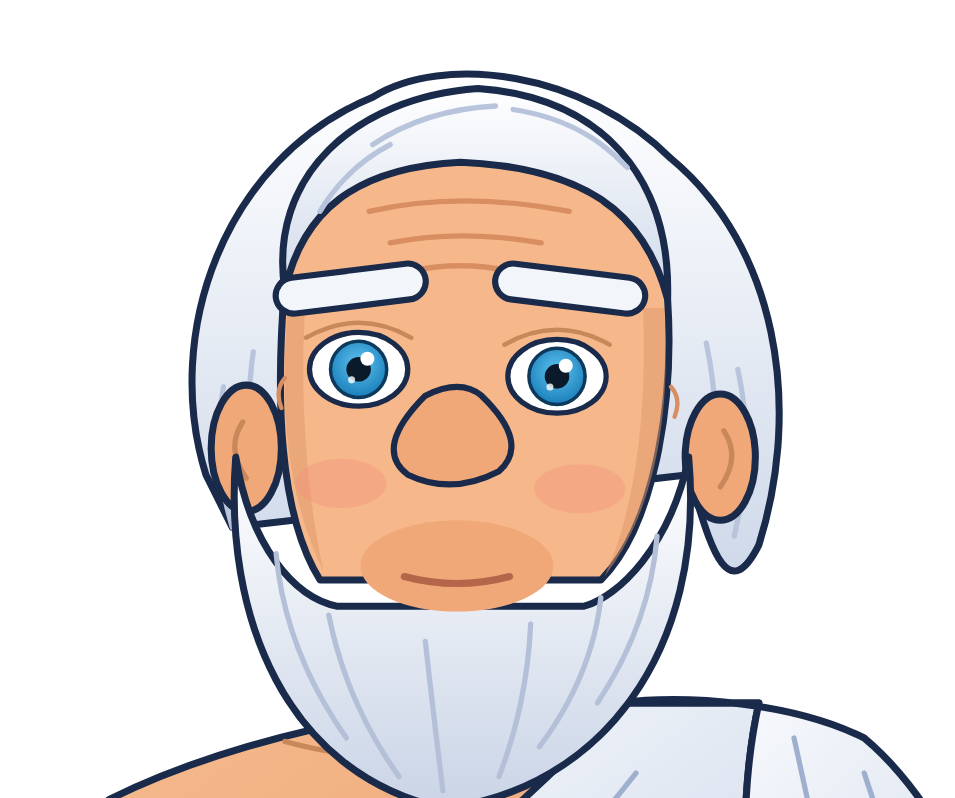
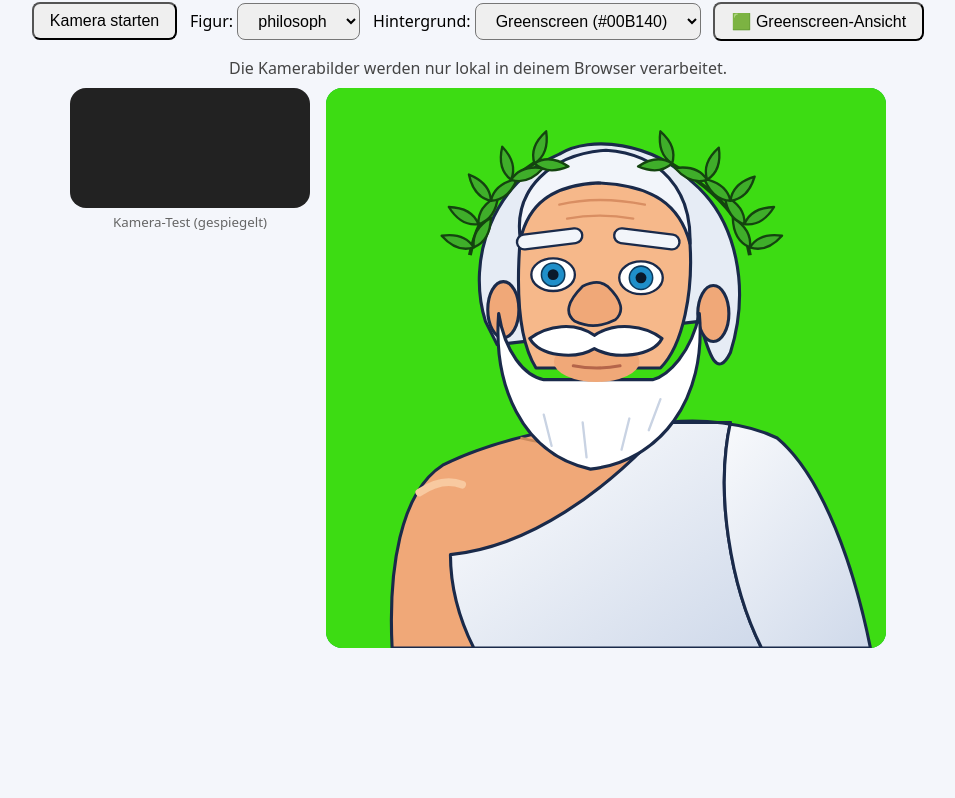
Before and after one commit to gitalm/Face_VirtualCam, a plain HTML site: page index.html in a window 1280 px wide. Shown: the part 60-858 px from the top of the page, without its empty margins (162-1117 px from the left). After the commit the page ends 800 px from the top, so only its background shows below. Drawn offline with Linux system fonts and the light colour scheme; no server answers.

Commit message:
Update index.html

```diff
--- a/index.html
+++ b/index.html
@@ -1,178 +1,328 @@
-<svg xmlns="http://www.w3.org/2000/svg" viewBox="0 0 720 720">
-  <defs>
-    <!-- Lorbeerblatt -->
-    <linearGradient id="leafGrad" x1="0" y1="0" x2="1" y2="0">
-      <stop offset="0" stop-color="#4fc23a"/>
-      <stop offset="1" stop-color="#2a8a1e"/>
-    </linearGradient>
-    <g id="leaf">
-      <path d="M0 0 Q16 -20 0 -48 Q-16 -20 0 0Z" fill="url(#leafGrad)" stroke="#14440f" stroke-width="3" stroke-linejoin="round"/>
-      <path d="M0 -4 L0 -38" stroke="#1d6a14" stroke-width="2" stroke-linecap="round"/>
-    </g>
+<!DOCTYPE html>
+<html lang="de">
+<head>
+  <meta charset="UTF-8">
+  <meta name="viewport" content="width=device-width, initial-scale=1">
+  <title>Face-Tracking-Avatar</title>
+  <style>
+    :root { --bg: #00B140; }
+    body { font-family: system-ui, sans-serif; text-align: center; margin: 0; padding: 1rem; background: #f4f6fb; }
+    h1 { margin: .2rem 0 .6rem; font-size: 1.5rem; }
+    .ui { display: flex; gap: .8rem; justify-content: center; flex-wrap: wrap; align-items: center; margin-bottom: .6rem; }
+    button, select { font-size: 1rem; padding: .5rem 1rem; border-radius: 8px; cursor: pointer; }
+    #status { color: #444; }
+    #stage { display: flex; flex-wrap: wrap; gap: 1rem; justify-content: center; align-items: flex-start; }
+    #avatar { width: min(90vw, 560px); background: var(--bg); border-radius: 16px; overflow: hidden; }
+    #avatar svg { display: block; width: 100%; height: auto; }
+    #camBox { position: relative; }
+    #cam { width: 240px; border-radius: 16px; transform: scaleX(-1); background: #222; display: block; }
+    #camBox small { display: block; color: #666; margin-top: .3rem; }
 
-    <!-- Toga -->
-    <linearGradient id="toga" x1="0" y1="0" x2="1" y2="1">
-      <stop offset="0" stop-color="#ffffff"/>
-      <stop offset="1" stop-color="#c3d0e6"/>
-    </linearGradient>
+    /* Greenscreen-Modus: nur noch der Avatar */
+    body.clean { background: var(--bg); padding: 0; overflow: hidden; }
+    body.clean .ui, body.clean #camBox, body.clean h1 { display: none; }
+    body.clean #stage { display: block; }
+    body.clean #avatar { width: min(100vw, 100vh); height: min(100vw, 100vh); margin: 0 auto; border-radius: 0; }
+    body.clean { cursor: none; }
 
-    <!-- Haut -->
-    <linearGradient id="skinBody" x1="0" y1="0" x2="1" y2="1">
-      <stop offset="0" stop-color="#f7bd90"/>
-      <stop offset="1" stop-color="#e79c6c"/>
-    </linearGradient>
+    #toast {
+      position: fixed; left: 50%; bottom: 1rem; transform: translateX(-50%);
+      background: #000a; color: #fff; padding: .5rem 1rem; border-radius: 8px;
+      opacity: 0; transition: opacity .4s; pointer-events: none;
+    }
+    #toast.show { opacity: 1; }
+  </style>
+</head>
+<body>
+  <h1>Face-Tracking-Avatar</h1>
 
-    <!-- Haare und Bart -->
-    <linearGradient id="hairGrad" x1="0" y1="0" x2="0" y2="1">
-      <stop offset="0" stop-color="#ffffff"/>
-      <stop offset="1" stop-color="#cfd9ea"/>
-    </linearGradient>
-    <linearGradient id="beardGrad" x1="0" y1="0" x2="0" y2="1">
-      <stop offset="0" stop-color="#ffffff"/>
-      <stop offset="1" stop-color="#c9d4e6"/>
-    </linearGradient>
+  <div class="ui">
+    <button id="start">Kamera starten</button>
+    <label>Figur: <select id="figSelect"></select></label>
+    <label>Hintergrund:
+      <select id="bgSelect">
+        <option value="#00B140">Greenscreen (#00B140)</option>
+        <option value="#00FF00">Hellgrün (#00FF00)</option>
+        <option value="#0047BB">Bluescreen (#0047BB)</option>
+        <option value="#FF00FF">Magenta (#FF00FF)</option>
+        <option value="#dfe8ff">Hellblau (neutral)</option>
+      </select>
+    </label>
+    <button id="cleanBtn">🟩 Greenscreen-Ansicht</button>
+  </div>
+  <p id="status" class="ui">Die Kamerabilder werden nur lokal in deinem Browser verarbeitet.</p>
 
-    <!-- Iris -->
-    <radialGradient id="irisGrad" cx="0.5" cy="0.4" r="0.6">
-      <stop offset="0" stop-color="#5fc3f0"/>
-      <stop offset="1" stop-color="#1a7fba"/>
-    </radialGradient>
+  <div id="stage">
+    <div id="camBox">
+      <video id="cam" autoplay playsinline muted></video>
+      <small>Kamera-Test (gespiegelt)</small>
+    </div>
+    <div id="avatar" aria-label="Animierte Figur"></div>
+  </div>
 
-    <!-- Masken: Iris bleibt im Auge -->
-    <clipPath id="clipEyeL"><ellipse cx="292" cy="240" rx="28" ry="21"/></clipPath>
-    <clipPath id="clipEyeR"><ellipse cx="405" cy="244" rx="28" ry="21"/></clipPath>
-  </defs>
+  <div id="toast">Beenden mit Esc oder Doppelklick</div>
 
-  <!-- ============ Körper ============ -->
-  <g id="body" stroke="#1a2a4a" stroke-width="4" stroke-linejoin="round" stroke-linecap="round">
-    <!-- Schulter, Arm und Hals -->
-    <path d="M85 720 C80 620 95 520 150 485 C190 465 240 450 290 440 L430 440 L470 720Z" fill="url(#skinBody)"/>
-    <!-- Schulterglanz -->
-    <path d="M118 525 Q145 500 178 512" fill="none" stroke="#fbd5b3" stroke-width="12"/>
-    <!-- Muskelschatten -->
-    <path d="M110 640 Q130 600 160 590" fill="none" stroke="#d58a5d" stroke-width="4"/>
-    <!-- Schlüsselbein -->
-    <path d="M250 452 Q330 474 410 442" fill="none" stroke="#c9885a" stroke-width="3"/>
+  <script type="module">
+    import { FaceLandmarker, FilesetResolver } from "./vendor/vision_bundle.mjs";
 
-    <!-- Toga: breite Bahn -->
-    <path d="M160 600 C260 590 360 520 440 430 L520 430 C500 520 520 640 560 720 L190 720 C170 680 160 640 160 600Z" fill="url(#toga)"/>
-    <!-- Toga: rechte Schulter -->
-    <path d="M440 430 C480 425 540 430 580 450 C640 500 680 620 700 720 L560 720 C520 640 500 520 520 430Z" fill="url(#toga)"/>
-    <!-- Faltenschatten -->
-    <g fill="none" stroke="#9fb0cf" stroke-width="3">
-      <path d="M200 640 C290 620 380 560 450 470"/>
-      <path d="M250 700 C330 660 410 600 480 520"/>
-      <path d="M540 450 C560 540 580 640 600 720"/>
-      <path d="M580 470 C610 560 640 650 650 720"/>
-    </g>
-  </g>
+    const $ = (id) => document.getElementById(id);
+    const video = $("cam"), status = $("status"), startBtn = $("start");
+    const root = document.documentElement;
 
-  <!-- ============ Kopf (wird bewegt) ============ -->
-  <g id="head" style="transform-origin: 350px 400px">
+    // ================= Hintergrund =================
+    const savedBg = localStorage.getItem("avatarBg");
+    if (savedBg) { root.style.setProperty("--bg", savedBg); $("bgSelect").value = savedBg; }
+    $("bgSelect").addEventListener("change", (e) => {
+      root.style.setProperty("--bg", e.target.value);
+      localStorage.setItem("avatarBg", e.target.value);
+    });
 
-    <!-- Haare hinten -->
-    <path d="M205 300 C180 220 215 120 300 85 C340 60 420 70 470 120 C530 170 545 260 520 340 C500 380 490 330 480 300 L220 330Z"
-          fill="url(#hairGrad)" stroke="#1a2a4a" stroke-width="4" stroke-linejoin="round"/>
-    <!-- Strähnen hinten -->
-    <g fill="none" stroke="#b7c4dc" stroke-width="3" stroke-linecap="round">
-      <path d="M215 250 Q208 290 220 330"/>
-      <path d="M232 230 Q226 270 236 310"/>
-      <path d="M508 240 Q518 285 506 335"/>
-      <path d="M490 225 Q500 270 490 315"/>
-    </g>
+    // ================= Greenscreen-Ansicht =================
+    function toast() {
+      const t = $("toast");
+      t.classList.add("show");
+      setTimeout(() => t.classList.remove("show"), 2500);
+    }
+    function setClean(on) {
+      document.body.classList.toggle("clean", on);
+      if (on) toast();
+    }
+    $("cleanBtn").addEventListener("click", () => setClean(true));
+    document.addEventListener("keydown", (e) => { if (e.key === "Escape") setClean(false); });
+    document.addEventListener("dblclick", () => {
+      if (document.body.classList.contains("clean")) setClean(false);
+    });
+    if (new URLSearchParams(location.search).has("clean")) setClean(true);
 
-    <!-- Ohren -->
-    <ellipse cx="228" cy="285" rx="20" ry="36" fill="#f0a878" stroke="#1a2a4a" stroke-width="4"/>
-    <path d="M226 270 Q216 285 228 302" fill="none" stroke="#c9885a" stroke-width="3" stroke-linecap="round"/>
-    <ellipse cx="498" cy="290" rx="20" ry="36" fill="#f0a878" stroke="#1a2a4a" stroke-width="4"/>
-    <path d="M500 275 Q510 290 498 307" fill="none" stroke="#c9885a" stroke-width="3" stroke-linecap="round"/>
+    // ================= Figuren-Ordner durchsuchen =================
+    async function listFigures() {
+      // 1) Liste figures.json
+      try {
+        const r = await fetch("./assets/figures.json", { cache: "no-cache" });
+        if (r.ok) {
+          const list = await r.json();
+          if (Array.isArray(list) && list.length) return list;
+        }
+      } catch {}
+      // 2) Verzeichnisliste des Servers (lokal: serve, python -m http.server)
+      try {
+        const r = await fetch("./assets/", { cache: "no-cache" });
+        if (r.ok) {
+          const doc = new DOMParser().parseFromString(await r.text(), "text/html");
+          const files = [...doc.querySelectorAll("a")]
+            .map((a) => decodeURIComponent(a.getAttribute("href") || "").split("/").pop())
+            .filter((n) => n.toLowerCase().endsWith(".svg"));
+          if (files.length) return [...new Set(files)];
+        }
+      } catch {}
+      // 3) Notlösung
+      return ["philosoph.svg", "smiley.svg"];
+    }
 
-    <!-- Gesicht -->
-    <path d="M250 190 C250 130 300 110 350 112 C410 112 465 135 468 200 C472 260 460 330 430 360 L270 360 C245 320 245 250 250 190Z"
-          fill="#f6b88a" stroke="#1a2a4a" stroke-width="4" stroke-linejoin="round"/>
+    // ================= Figurenwerte =================
+    // Bekannte Figuren: feste Werte. Unbekannte werden aus der SVG berechnet.
+    const KNOWN = {
+      "philosoph.svg": {
+        mouth: { cx: 348, cy: 358, halfW: 30, openMax: 40 },
+        lid: 42, lookX: 12, lookY: 6,
+        brow: { inner: 190, outer: 198, up: 18 },
+        noseLift: 6, noseShift: 0.45
+      },
+      "smiley.svg": {
+        mouth: { cx: 360, cy: 485, halfW: 60, openMax: 90 },
+        lid: 112, lookX: 22, lookY: 12,
+        brow: { inner: 190, outer: 198, up: 30 },
+        noseLift: 12, noseShift: 0.9
+      }
+    };
 
-    <!-- Schatten an den Schläfen -->
-    <path d="M252 200 C247 260 250 310 272 355 C262 310 258 250 262 200Z" fill="#e0996c" opacity=".5"/>
-    <path d="M466 205 C470 262 462 320 432 358 C452 315 456 255 454 205Z" fill="#e0996c" opacity=".5"/>
+    function deriveConfig(el) {
+      const cfg = {
+        mouth: { cx: 360, cy: 500, halfW: 40, openMax: 60 },
+        lid: 60, lookX: 12, lookY: 6,
+        brow: { inner: 190, outer: 198, up: 20 },
+        noseLift: 8, noseShift: 0.6
+      };
+      try {
+        const m = el.mouthLine.getBBox();
+        const halfW = m.width / 2;
+        cfg.mouth = { cx: m.x + halfW, cy: m.y + m.height / 2, halfW, openMax: halfW * 1.3 };
+        const ib = el.irisL.getBBox();
+        cfg.lid = ib.height * 2.2;
+        cfg.lookX = ib.width * 0.6;
+        cfg.lookY = ib.height * 0.3;
+        cfg.brow = {
+          inner: +el.browR[0].getAttribute("y1"),
+          outer: +el.browR[0].getAttribute("y2"),
+          up: halfW * 0.6
+        };
+        cfg.noseLift = halfW * 0.2;
+        cfg.noseShift = halfW * 0.015;
+      } catch {}
+      return cfg;
+    }
 
-    <!-- Wangenröte -->
-    <ellipse cx="282" cy="305" rx="26" ry="14" fill="#f28b7a" opacity=".35"/>
-    <ellipse cx="418" cy="308" rx="26" ry="14" fill="#f28b7a" opacity=".35"/>
+    // ================= Figur laden =================
+    let el = {}, cfg = null;
+    const dummy = document.createElementNS("http://www.w3.org/2000/svg", "g");
 
-    <!-- Stirnfalten -->
-    <path d="M298 150 Q350 138 412 150 M310 168 Q350 160 396 168 M322 184 Q350 178 378 184"
-          fill="none" stroke="#d98e62" stroke-width="3" stroke-linecap="round"/>
-    <!-- Lachfältchen -->
-    <path d="M250 245 Q244 252 248 262 M470 250 Q476 257 472 267"
-          fill="none" stroke="#d98e62" stroke-width="2.5" stroke-linecap="round"/>
+    async function loadFigure(file) {
+      const res = await fetch("./assets/" + encodeURIComponent(file));
+      $("avatar").innerHTML = await res.text();
+      localStorage.setItem("avatarFig", file);
+      $("figSelect").value = file;
 
-    <!-- Haare oben (Stirnansatz) -->
-    <path d="M250 195 C240 130 290 85 360 80 C430 85 470 130 468 200 C455 150 420 125 350 122 C290 125 260 150 250 195Z"
-          fill="url(#hairGrad)" stroke="#1a2a4a" stroke-width="4" stroke-linejoin="round"/>
-    <g fill="none" stroke="#b7c4dc" stroke-width="3" stroke-linecap="round">
-      <path d="M300 112 Q330 92 370 90"/>
-      <path d="M380 92 Q420 98 445 125"/>
-      <path d="M270 150 Q285 125 310 112"/>
-    </g>
+      const q = (id) => $("avatar").querySelector("#" + id) || dummy;
+      el = {
+        head: q("head"),
+        irisL: q("irisL"), irisR: q("irisR"),
+        lidL: q("lidL"), lidR: q("lidR"),
+        browL: [q("browL"), q("browL2")],
+        browR: [q("browR"), q("browR2")],
+        nose: q("nose"),
+        mouthFill: q("mouthFill"), mouthLine: q("mouthLine")
+      };
+      el.nose.style.transformBox = "fill-box";
+      el.nose.style.transformOrigin = "center";
 
-    <!-- Bart -->
-    <path d="M222 290 C215 380 250 470 340 490 C430 480 490 400 480 290 C470 340 440 370 420 375 L280 375 C255 370 230 340 222 290Z"
-          fill="url(#beardGrad)" stroke="#1a2a4a" stroke-width="4" stroke-linejoin="round"/>
-    <!-- Bartsträhnen -->
-    <g fill="none" stroke="#b3c0d8" stroke-width="3" stroke-linecap="round">
-      <path d="M245 345 Q250 400 285 450"/>
-      <path d="M275 380 Q285 430 315 472"/>
-      <path d="M330 395 Q335 440 340 480"/>
-      <path d="M390 385 Q388 430 372 472"/>
-      <path d="M430 370 Q425 415 395 455"/>
-      <path d="M462 335 Q458 385 428 430"/>
-    </g>
+      // Werte: berechnet -> bekannt -> data-fig im <svg>-Tag
+      let override = {};
+      try { override = JSON.parse($("avatar").querySelector("svg")?.dataset.fig || "{}"); } catch {}
+      cfg = { ...deriveConfig(el), ...(KNOWN[file] || {}), ...override };
+      drawMouth(0, 0.1, 0);
+    }
 
-    <!-- Hautfläche unter dem Schnurrbart -->
-    <ellipse cx="348" cy="352" rx="55" ry="26" fill="#f0a878"/>
+    // ================= Hilfsfunktionen =================
+    const state = {};
+    const smooth = (key, v, a = 0.4) =>
+      (state[key] = key in state ? state[key] * (1 - a) + v * a : v);
+    const get = (shapes, name) => shapes.find((s) => s.categoryName === name)?.score ?? 0;
+    const setBrow = (lines, y1, y2) =>
+      lines.forEach((l) => { l.setAttribute("y1", y1); l.setAttribute("y2", y2); });
 
-    <!-- ============ Augen ============ -->
-    <!-- links -->
-    <ellipse cx="292" cy="240" rx="28" ry="21" fill="#fff" stroke="#1a2a4a" stroke-width="3"/>
-    <g clip-path="url(#clipEyeL)">
-      <g id="irisL">
-        <circle id="pupilL" cx="292" cy="240" r="16" fill="url(#irisGrad)" stroke="#0d3a5c" stroke-width="2"/>
-        <circle cx="292" cy="240" r="7" fill="#0a1a2a"/>
-        <circle cx="297" cy="234" r="4" fill="#fff"/>
-        <circle cx="288" cy="246" r="2" fill="#fff" opacity=".8"/>
-      </g>
-    </g>
-    <rect id="lidL" x="262" y="217" width="60" height="0" fill="#f6b88a"/>
+    // ================= Mund =================
+    function drawMouth(open, smile, pucker) {
+      const { cx, cy, halfW: w, openMax } = cfg.mouth;
+      const halfW = w - pucker * w * 0.45;
+      const yc = cy - smile * w * 0.27;
+      const xl = cx - halfW, xr = cx + halfW;
+      const openH = open * openMax;
+      const upperCtrl = cy - w * 0.13;
+      const lowerCtrl = cy + openH * 1.3 + w * 0.13;
 
-    <!-- rechts -->
-    <ellipse cx="405" cy="244" rx="28" ry="21" fill="#fff" stroke="#1a2a4a" stroke-width="3"/>
-    <g clip-path="url(#clipEyeR)">
-      <g id="irisR">
-        <circle id="pupilR" cx="405" cy="244" r="16" fill="url(#irisGrad)" stroke="#0d3a5c" stroke-width="2"/>
-        <circle cx="405" cy="244" r="7" fill="#0a1a2a"/>
-        <circle cx="410" cy="238" r="4" fill="#fff"/>
-        <circle cx="401" cy="250" r="2" fill="#fff" opacity=".8"/>
-      </g>
-    </g>
-    <rect id="lidR" x="375" y="221" width="60" height="0" fill="#f6b88a"/>
+      if (openH > 2) {
+        el.mouthFill.setAttribute("d",
+          `M${xl} ${yc} Q${cx} ${upperCtrl} ${xr} ${yc} Q${cx} ${lowerCtrl} ${xl} ${yc}Z`);
+        el.mouthLine.setAttribute("d",
+          `M${xl} ${yc} Q${cx} ${lowerCtrl} ${xr} ${yc} M${xl} ${yc} Q${cx} ${upperCtrl} ${xr} ${yc}`);
+      } else {
+        el.mouthFill.setAttribute("d", "");
+        el.mouthLine.setAttribute("d",
+          `M${xl} ${yc} Q${cx} ${cy + w * 0.13 + smile * w * 0.33} ${xr} ${yc}`);
+      }
+    }
 
-    <!-- Lidfalten über den Augen -->
-    <path d="M262 222 Q292 205 322 222 M375 226 Q405 209 435 226"
-          fill="none" stroke="#c9885a" stroke-width="2.5" stroke-linecap="round"/>
+    // ================= Animation =================
+    // Spiegelprinzip: linkes Auge der Person = rechtes Auge im Bild
+    function apply(shapes, matrix) {
+      const g = (n) => get(shapes, n);
 
-    <!-- Nase -->
-    <path id="nose" d="M330 255 Q300 285 320 300 Q345 312 372 298 Q390 282 362 255 Q350 245 330 255Z"
-          fill="#f0a878" stroke="#1a2a4a" stroke-width="3.5" stroke-linejoin="round"/>
+      // Blinzeln
+      el.lidR.setAttribute("height", smooth("blinkL", g("eyeBlinkLeft"), 0.6) * cfg.lid);
+      el.lidL.setAttribute("height", smooth("blinkR", g("eyeBlinkRight"), 0.6) * cfg.lid);
 
-    <!-- Augenbrauen (Umriss + weiße Füllung) -->
-    <line id="browL"  x1="255" y1="198" x2="320" y2="190" stroke="#1a2a4a" stroke-width="24" stroke-linecap="round"/>
-    <line id="browL2" x1="255" y1="198" x2="320" y2="190" stroke="#f2f5fa" stroke-width="17" stroke-linecap="round"/>
-    <line id="browR"  x1="380" y1="190" x2="445" y2="198" stroke="#1a2a4a" stroke-width="24" stroke-linecap="round"/>
-    <line id="browR2" x1="380" y1="190" x2="445" y2="198" stroke="#f2f5fa" stroke-width="17" stroke-linecap="round"/>
+      // Blick
+      const lookX = smooth("lookX",
+        (g("eyeLookOutLeft") - g("eyeLookInLeft") +
+         g("eyeLookInRight") - g("eyeLookOutRight")) / 2);
+      const lookY = smooth("lookY",
+        (g("eyeLookDownLeft") + g("eyeLookDownRight") -
+         g("eyeLookUpLeft") - g("eyeLookUpRight")) / 2);
+      const t = `translate(${-lookX * cfg.lookX} ${lookY * cfg.lookY})`;
+      el.irisL.setAttribute("transform", t);
+      el.irisR.setAttribute("transform", t);
 
-    <!-- Mund (per Skript gezeichnet) -->
-    <path id="mouthFill" d="" fill="#8f2a2a"/>
-    <path id="mouthLine" d="M318 358 Q348 366 378 358" fill="none" stroke="#b5654a" stroke-width="4" stroke-linecap="round" stroke-linejoin="round"/>
+      // Augenbrauen
+      const { inner, outer, up: u } = cfg.brow;
+      const inUp = smooth("browUp", g("browInnerUp"));
+      const dL = smooth("dL", g("browDownLeft")),  dR = smooth("dR", g("browDownRight"));
+      const oL = smooth("oL", g("browOuterUpLeft")), oR = smooth("oR", g("browOuterUpRight"));
+      setBrow(el.browR,
+        inner - inUp * u + dL * u * 0.7,
+        outer - inUp * u / 3 - oL * u * 0.9 + dL * u / 3);
+      setBrow(el.browL,
+        outer - inUp * u / 3 - oR * u * 0.9 + dR * u / 3,
+        inner - inUp * u + dR * u * 0.7);
 
-    <!-- Schnurrbart -->
-    <path d="M345 318 C320 300 285 305 262 322 C275 345 320 350 345 335 C372 350
+      // Mund
+      const open = smooth("open", g("jawOpen"));
+      const smile = smooth("smile",
+        ((g("mouthSmileLeft") + g("mouthSmileRight")) -
+         (g("mouthFrownLeft") + g("mouthFrownRight"))) / 2 * 1.4);
+      drawMouth(open, Math.max(-1, Math.min(1, smile)), smooth("pucker", g("mouthPucker")));
+
+      // Kopf
+      let yaw = 0;
+      if (matrix) {
+        const m = matrix.data;
+        const roll = smooth("roll", Math.atan2(m[1], m[0]) * 180 / Math.PI);
+        yaw = smooth("yaw", Math.asin(Math.max(-1, Math.min(1, -m[8]))) * 180 / Math.PI);
+        el.head.style.transform = `translateX(${yaw * 1.2}px) rotate(${roll}deg)`;
+      }
+
+      // Nase: rümpfen = anheben und etwas größer, Kopfdrehung = leichte Verschiebung
+      const sneer = smooth("sneer", (g("noseSneerLeft") + g("noseSneerRight")) / 2);
+      el.nose.style.transform =
+        `translate(${yaw * cfg.noseShift}px, ${-sneer * cfg.noseLift}px) scale(${1 + sneer * 0.15})`;
+    }
+
+    // ================= Schleife =================
+    let landmarker = null, lastTime = -1;
+    function loop() {
+      if (video.readyState >= 2 && video.currentTime !== lastTime) {
+        lastTime = video.currentTime;
+        const r = landmarker.detectForVideo(video, performance.now());
+        if (r.faceBlendshapes?.length > 0) {
+          apply(r.faceBlendshapes[0].categories, r.facialTransformationMatrixes?.[0]);
+        }
+      }
+      requestAnimationFrame(loop);
+    }
+
+    // ================= Start =================
+    const files = await listFigures();
+    $("figSelect").innerHTML = files
+      .map((f) => `<option value="${f}">${f.replace(/\.svg$/i, "")}</option>`).join("");
+    $("figSelect").addEventListener("change", (e) => loadFigure(e.target.value));
+    const saved = localStorage.getItem("avatarFig");
+    await loadFigure(files.includes(saved) ? saved : files[0]);
+
+    startBtn.addEventListener("click", async () => {
+      startBtn.disabled = true;
+      try {
+        status.textContent = "Modell wird geladen …";
+        const fileset = await FilesetResolver.forVisionTasks("./vendor/wasm");
+        landmarker = await FaceLandmarker.createFromOptions(fileset, {
+          baseOptions: { modelAssetPath: "./models/face_landmarker.task" },
+          runningMode: "VIDEO",
+          numFaces: 1,
+          outputFaceBlendshapes: true,
+          outputFacialTransformationMatrixes: true
+        });
+        status.textContent = "Kamera wird gestartet …";
+        video.srcObject = await navigator.mediaDevices.getUserMedia({
+          video: { width: 640, height: 480, facingMode: "user" }
+        });
+        await video.play();
+        status.textContent = "Läuft! Mit „Greenscreen-Ansicht“ blendest du alles außer der Figur aus.";
+        startBtn.style.display = "none";
+        loop();
+      } catch (err) {
+        console.error(err);
+        status.textContent = "Fehler: " + err.message;
+        startBtn.disabled = false;
+      }
+    });
+  </script>
+</body>
+</html>
```
